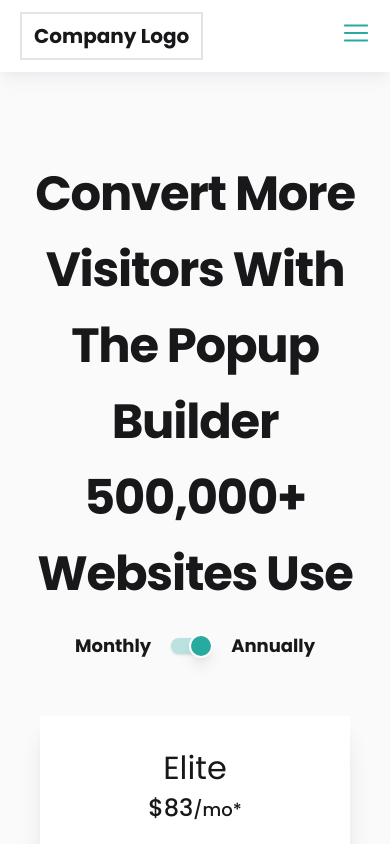
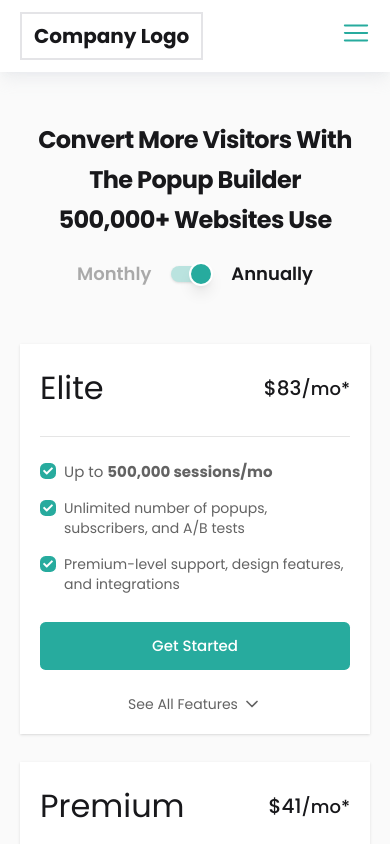
Before and after one commit to devJennyy/company-pricing, a React (Vite) app: page / in a window 390 px wide. Shown: the top 844 px of the page. Built offline with nearby package versions, Linux system fonts and the light colour scheme; a web font is replaced by a local one.

Commit message:
Enhance Hero section responsiveness.

```diff
--- a/src/components/Navbar.tsx
+++ b/src/components/Navbar.tsx
@@ -8,7 +8,7 @@ const Navbar = () => {
   const [showMenu, setShowMenu] = useState(false);
 
   return (
-    <nav className="fixed top-0 w-full flex justify-center items-center bg-white shadow-lg shadow-gray-300/30 z-10">
+    <nav className="fixed top-0 w-full flex justify-center items-center bg-white shadow-lg shadow-gray-300/30 z-30">
       <div className="relative w-full max-w-[1440px] mx-auto h-[72px] flex justify-between items-center px-5">
         <div className="text-xl font-bold border-2 px-3 py-2">Company Logo</div>
 
--- a/src/components/PricingCard.tsx
+++ b/src/components/PricingCard.tsx
@@ -1,19 +1,44 @@
+import { useState } from "react";
+import { motion } from "framer-motion";
 import { FaCheck } from "react-icons/fa";
 import { LuChevronDown } from "react-icons/lu";
 import { pricingList } from "../constants/PricingData";
 
 const PricingCard = () => {
+  const [hoveredIndex, setHoveredIndex] = useState<number | null>(null);
+
   return (
-    <div className="flex 2xl:flex-row flex-col gap-[3px]">
+    <div className="flex xl:flex-row flex-col xl:gap-[3px] md:gap-[1px] gap-7">
       {pricingList?.map((items, index) => {
         return (
-          <div
+          <motion.div
             key={index}
-            className="w-full max-w-[310px] flex flex-col justify-start gap-6 shadow-xl p-7 bg-white hover:scale-110 transition-all duration-300 ease-out cursor-pointer"
+            className={`z-${
+              hoveredIndex === index ? "20" : "0"
+            } relative w-full xl:max-w-[310px] flex xl:flex-col md:flex-row flex-col xl:justify-start md:justify-between justify-start md:items-center xl:gap-6 md:gap-0 gap-6 md:shadow-xl shadow-sm xl:p-7 md:p-0 p-5 bg-white cursor-pointer`}
+            whileHover={{ scale: 1.05 }}
+            transition={{ stiffness: 400, damping: 15 }}
+            onMouseEnter={() => setHoveredIndex(index)}
+            onMouseLeave={() => setHoveredIndex(null)}
           >
-            <div className="flex flex-col">
+            <div className="md:w-[202px] flex justify-center items-center md:flex-col">
+              {/* "Most Popular" Badge Animation*/}
+              {hoveredIndex === index && (
+                <motion.div
+                  className="xl:absolute xl:top-[-0.7rem] md:relative absolute top-[-0.7rem] px-2 py-[2px] bg-brand"
+                  initial={{ opacity: 0 }}
+                  animate={{ opacity: 1 }}
+                  exit={{ opacity: 0 }}
+                  transition={{ duration: 0.2, ease: "easeOut" }}
+                >
+                  <p className="uppercase text-white xl:text-sm md:text-[12px] text-sm font-medium">
+                    Most Popular
+                  </p>
+                </motion.div>
+              )}
+              <div className="w-full flex xl:justify-between md:justify-center justify-between items-center md:flex-col">
                 <p className="text-[2rem]">{items.label}</p>
-              <p className="text-2xl font-medium">
+                <p className="text-xl font-medium">
                   {items.price}
                   <span
                     className={`text-lg font-regular ${
@@ -24,37 +49,42 @@ const PricingCard = () => {
                   </span>
                 </p>
               </div>
+            </div>
 
-            <div className="w-full h-[1px] bg-stroke"></div>
+            <div className="xl:block md:hidden w-full h-[1px] bg-stroke"></div>
 
-            <div className="flex flex-col gap-4">
-              {items?.benefits?.map((items, index) => {
+            <div className="xl:w-fit md:w-[290px] flex flex-col gap-4 xl:border-0 md:border-x border-stroke xl:px-0 xl:py-0 md:px-5 md:py-6">
+              {items?.benefits?.map((benefit, benefitIndex) => {
                 return (
-                  <div key={index} className="flex gap-2">
+                  <div key={benefitIndex} className="flex gap-2">
                     <div className="w-full !max-w-4 !h-4 flex justify-center items-center rounded-sm bg-brand !mt-[2px]">
                       <FaCheck size={10} className="text-white" />
                     </div>
                     <p
                       className={`text-darkGray text-left text-sm ${
-                        items.isHighlight ? `text-[15px]` : `text-sm`
+                        benefit.isHighlight ? `text-[15px]` : `text-sm`
                       }`}
                     >
-                      {items.description}{" "}
-                      <span className="font-bold">{items.highlighted}</span>
+                      {benefit.description}{" "}
+                      <span className="font-bold">{benefit.highlighted}</span>
                     </p>
                   </div>
                 );
               })}
             </div>
 
-            <button className="w-full h-12 flex justify-center items-center bg-brand !mt-1 cursor-pointer">
-              <p className="text-white text-[15px] font-medium">Get Started</p>
+            <div className="xl:w-full md:w-[202px] xl:p-0 md:p-5 flex flex-col justify-center items-center xl:gap-6 md:gap-3 gap-6">
+              <button className="w-full h-12 flex justify-center items-center bg-brand !mt-1 cursor-pointer rounded-sm">
+                <p className="text-white text-[15px] font-medium">
+                  Get Started
+                </p>
               </button>
               <button className="flex justify-center items-center gap-1 text-darkGray cursor-pointer">
                 <p className="capitalize text-sm">See all features</p>
                 <LuChevronDown size={20} />
               </button>
             </div>
+          </motion.div>
         );
       })}
     </div>
--- a/src/constants/PricingData.ts
+++ b/src/constants/PricingData.ts
@@ -5,7 +5,7 @@ export const pricingList = [
       benefits: [
         {
           description: "Up to",
-          highlighted: "150,000 sessions/mo",
+          highlighted: "500,000 sessions/mo",
           isHighlight: "true",
         },
         {
@@ -13,7 +13,7 @@ export const pricingList = [
         },
         {
           description:
-            "Advanced-level support, design features, and integrations",
+            "Premium-level support, design features, and integrations",
         },
       ],
     },
@@ -31,7 +31,7 @@ export const pricingList = [
         },
         {
           description:
-            "Advanced-level support, design features, and integrations",
+            "Premium-level support, design features, and integrations",
         },
       ],
     },
@@ -41,7 +41,7 @@ export const pricingList = [
       benefits: [
         {
           description: "Up to",
-          highlighted: "150,000 sessions/mo",
+          highlighted: "50,000 sessions/mo",
           isHighlight: "true",
         },
         {
@@ -60,15 +60,15 @@ export const pricingList = [
       benefits: [
         {
           description: "Up to",
-          highlighted: "150,000 sessions/mo",
+          highlighted: "5,000 sessions/mo",
           isHighlight: "true",
         },
         {
-          description: "Unlimited number of popups, subscribers, and A/B tests",
+          description: "Limit of 10 popups, 1 live test, and unlimited number of subscribers",
         },
         {
           description:
-            "Advanced-level support, design features, and integrations",
+            "Basic-level support, design features, and integrations",
         },
       ],
     },
--- a/src/sections/Hero.tsx
+++ b/src/sections/Hero.tsx
@@ -3,14 +3,22 @@ import PricingCard from "../components/PricingCard";
 
 const Hero = () => {
   return (
-    <div className="w-full flex justify-center items-center bg-gray/10 !mt-16">
-      <div className="w-full max-w-[1440px] mx-auto pt-23 pb-13 flex flex-col justify-center items-center gap-5">
-        <p className="max-w-[1107px] text-5xl font-bold tracking-tight leading-19">
+    <div className="w-full flex justify-center items-center bg-gray/10 sm:!mt-16 !mt-7">
+      <div className="w-full max-w-[1440px] mx-auto pt-23 pb-13 flex flex-col justify-center items-center gap-5 px-5">
+        <p className="hidden xl:block max-w-[1107px] 2xl:text-5xl text-5xl font-bold tracking-tight leading-19">
           Convert More Visitors With The Popup Builder 500,000+ Websites Use
         </p>
-        <div className="flex justify-cenetr items-center gap-5 text-lg font-bold !mb-9">
-          <p>Monthly</p>
-          <Switch defaultChecked/>
+        <p className="xl:hidden md:block hidden max-w-[1107px] 2xl:text-5xl text-5xl font-bold tracking-tight leading-19">
+          Convert More Visitors With The <br />Popup Builder <br />500,000+ Websites Use
+        </p>
+        <p className="md:hidden max-w-[1107px] text-2xl font-bold tracking-tight leading-10">
+          Convert More Visitors With The Popup Builder
+          <br />
+          500,000+ Websites Use
+        </p>
+        <div className="flex justify-cenetr items-center gap-5 text-lg font-semibold !mb-9">
+          <p className="text-lightGray opacity-80">Monthly</p>
+          <Switch defaultChecked />
           <p>Annually</p>
         </div>
 
```
Lines whose indentation alone changed are shown as unchanged.
